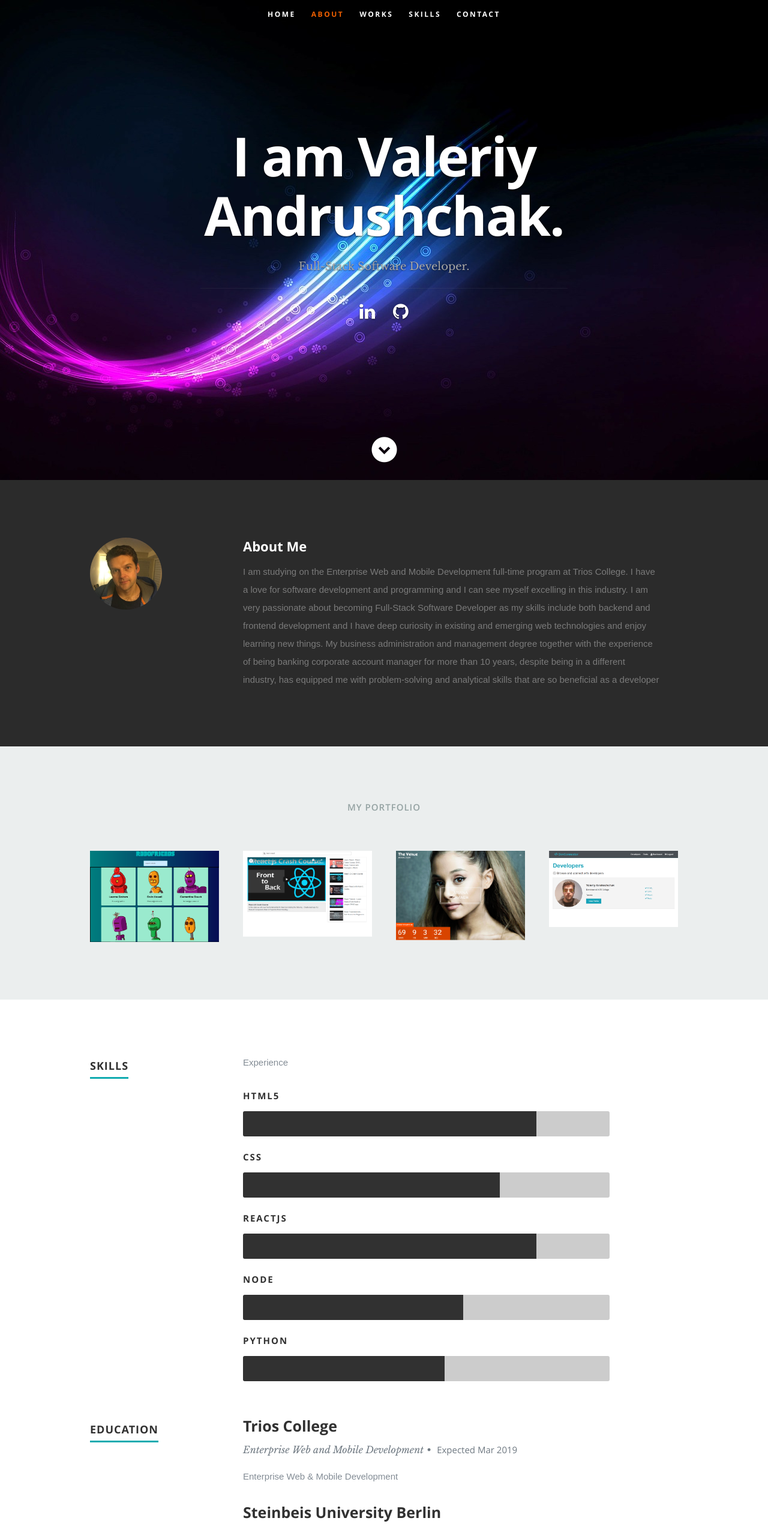
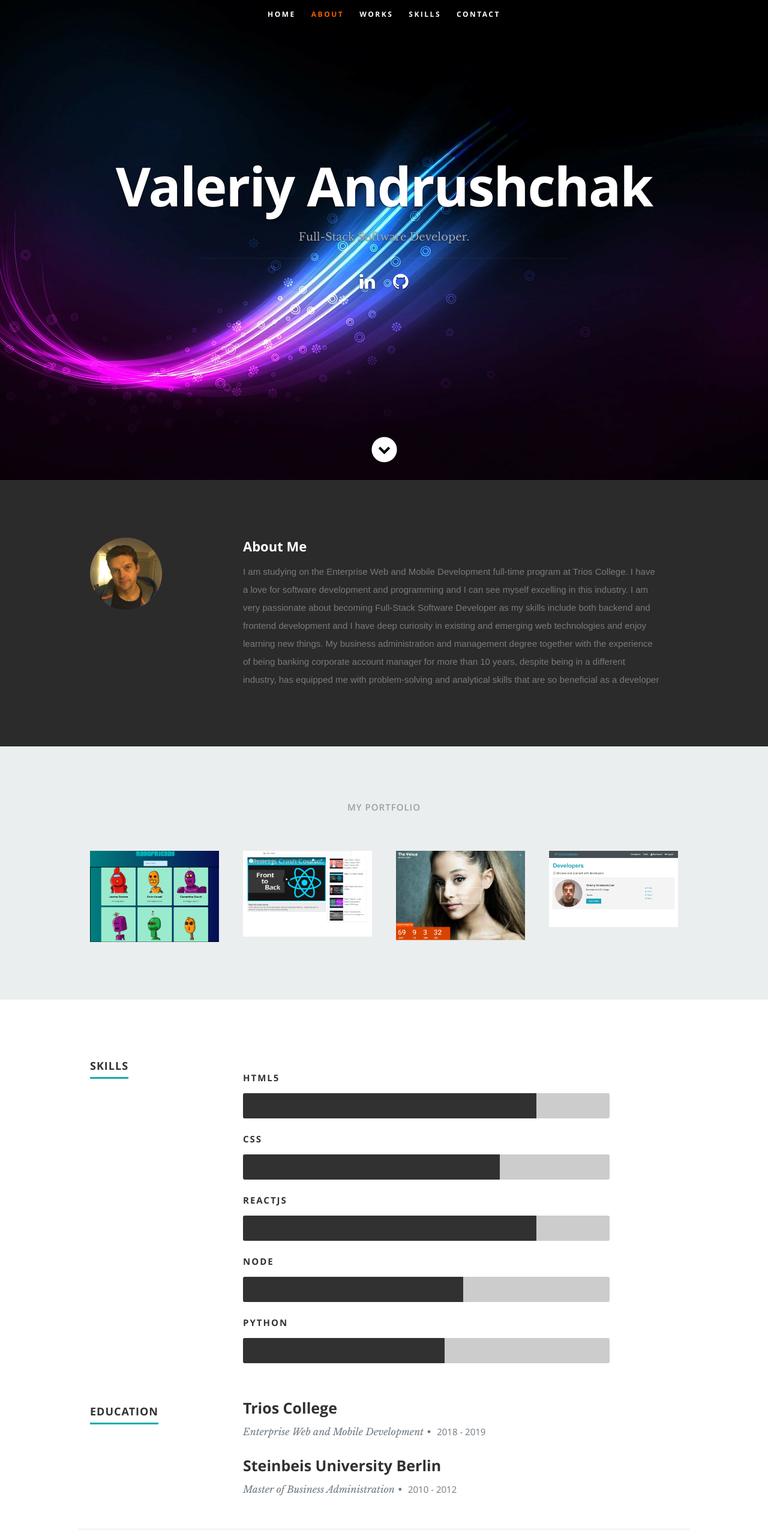
Before and after one commit to waland1510/waland1510.github.io, a React (Create React App) app: page / in a window 1280 px wide. Shown: the top 2550 px of the page at 60% size. Built offline with nearby package versions, Linux system fonts and the light colour scheme.

Commit message:
resume change

```diff
--- a/src/components/header/header.js
+++ b/src/components/header/header.js
@@ -21,7 +21,7 @@ export default class Header extends Component {
 
          <div className="row banner">
             <div className="banner-text">
-               <h1 className="responsive-headline">I am {resumeData.name}.</h1>
+               <h1 className="responsive-headline"> {resumeData.name} </h1>
                <h3> {resumeData.role}.{resumeData.roleDescription}
                </h3>
                <hr/>
--- a/src/resumeData.js
+++ b/src/resumeData.js
@@ -32,15 +32,15 @@ let resumeData = {
       "id":"1",
       "UniversityName":"Trios College",
       "specialization":"Enterprise Web and Mobile Development",
-      "MonthOfPassing":" Expected Mar",
+      "MonthOfPassing":"2018 - ",
       "YearOfPassing":"2019",
-      "Achievements":"Enterprise Web & Mobile Development"
+      "Achievements":""
     },
     {
       "id":"2",
       "UniversityName":"Steinbeis University Berlin",
       "specialization":"Master of Business Administration",
-      "MonthOfPassing":"2010 -",
+      "MonthOfPassing":"2010 - ",
       "YearOfPassing":"2012",
       "Achievements":""
     }
@@ -61,7 +61,7 @@ let resumeData = {
       "Achievements":"Some Achievements"
     }
   ],
-  "skillsDescription":"Experience",
+  "skillsDescription":"",
   "skills":[
     {
       "id":"1",
@@ -104,7 +104,7 @@ let resumeData = {
       "appurl":"https://the-venue-va.herokuapp.com"
     },
     { "id":"4",
-      "name":"Exercise Tracker",
+      "name":"DevConnector",
       "description":"React App",
       "imgurl":"images/portfolio/devconnector.png",
       "appurl":"https://fathomless-taiga-21220.herokuapp.com"
```
Also changed, not shown: 1 other file (tests, documents, lock files or other folders).
